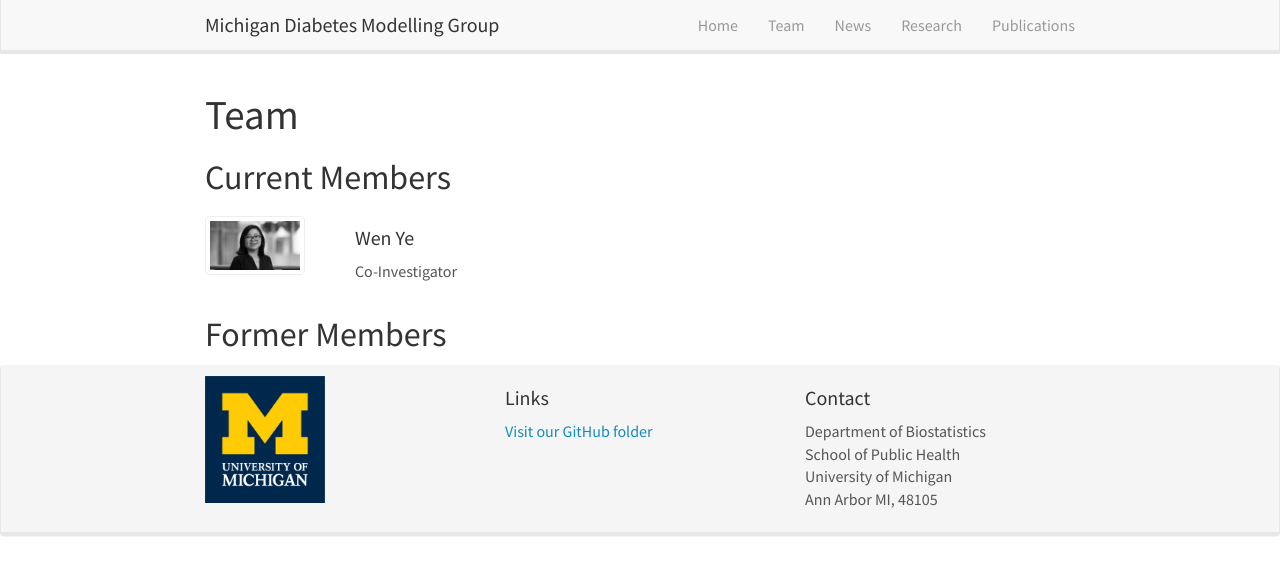
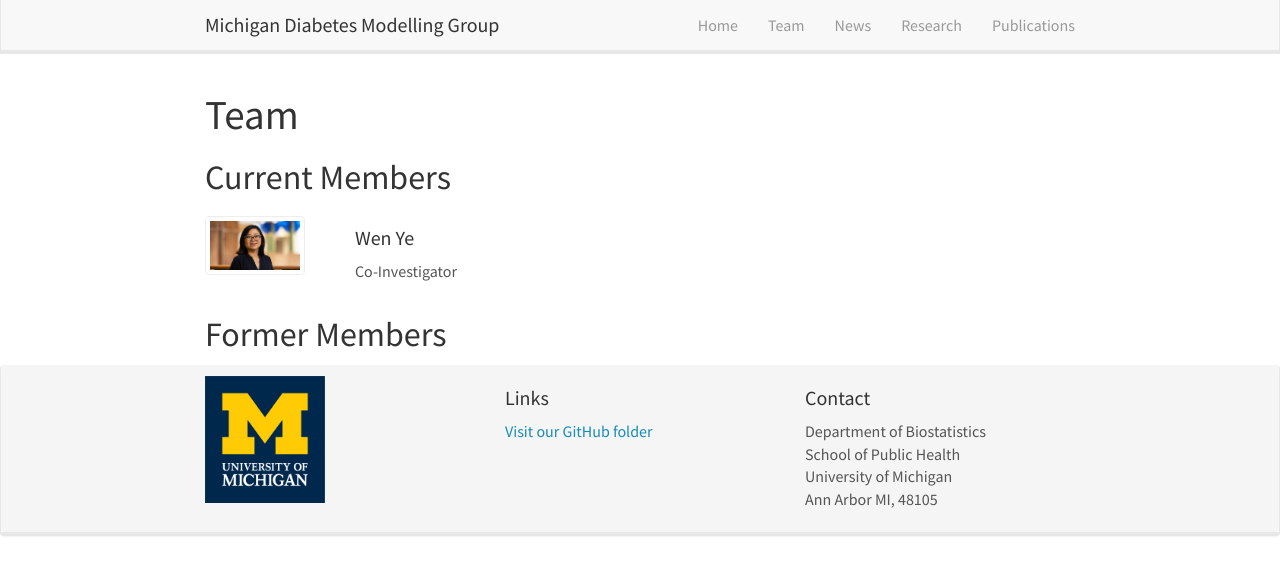
Before and after one commit to ybshao0709/ybshao0709.github.io, a Jekyll site: the page built from _pages/team/index.html, in a window 1280 px wide. Shown: the top 575 px of the page. Built offline with Jekyll 4.4.1, drawn with Linux system fonts in a browser that asks for light colours; nearby versions of some CDN libraries.

Commit message:
Update index.html

```diff
--- a/_pages/team/index.html
+++ b/_pages/team/index.html
@@ -19,7 +19,7 @@
             <a href={{member.url}}>
                 <img src="{{ site.url }}{{ site.baseurl }}/images/team/{{ member.image }}"
                     class="card-img img-responsive img-thumbnail"
-                    style="filter: grayscale(100%); max-width: 100px;"/>
+                    style="filter: grayscale(0%); max-width: 100px;"/>
             </a>
         </div>
 
@@ -44,7 +44,7 @@
             <a href={{member.url}}>
                 <img src="{{ site.url }}{{ site.baseurl }}/images/team/{{ member.image }}"
                     class="card-img img-responsive img-thumbnail"
-                    style="filter: grayscale(100%); max-width: 100px;"/>
+                    style="filter: grayscale(0%); max-width: 100px;"/>
             </a>
         </div>
 
```
